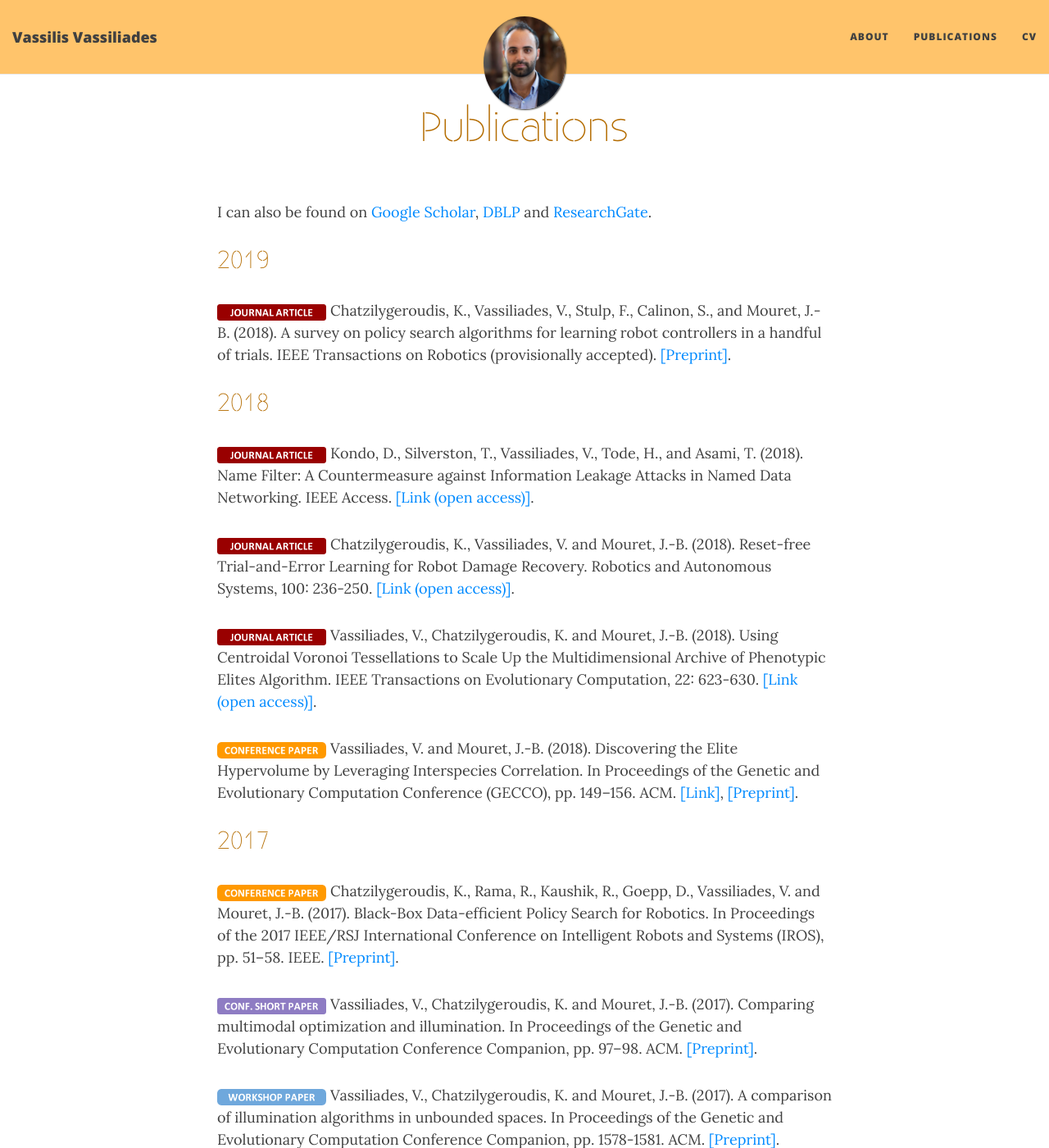
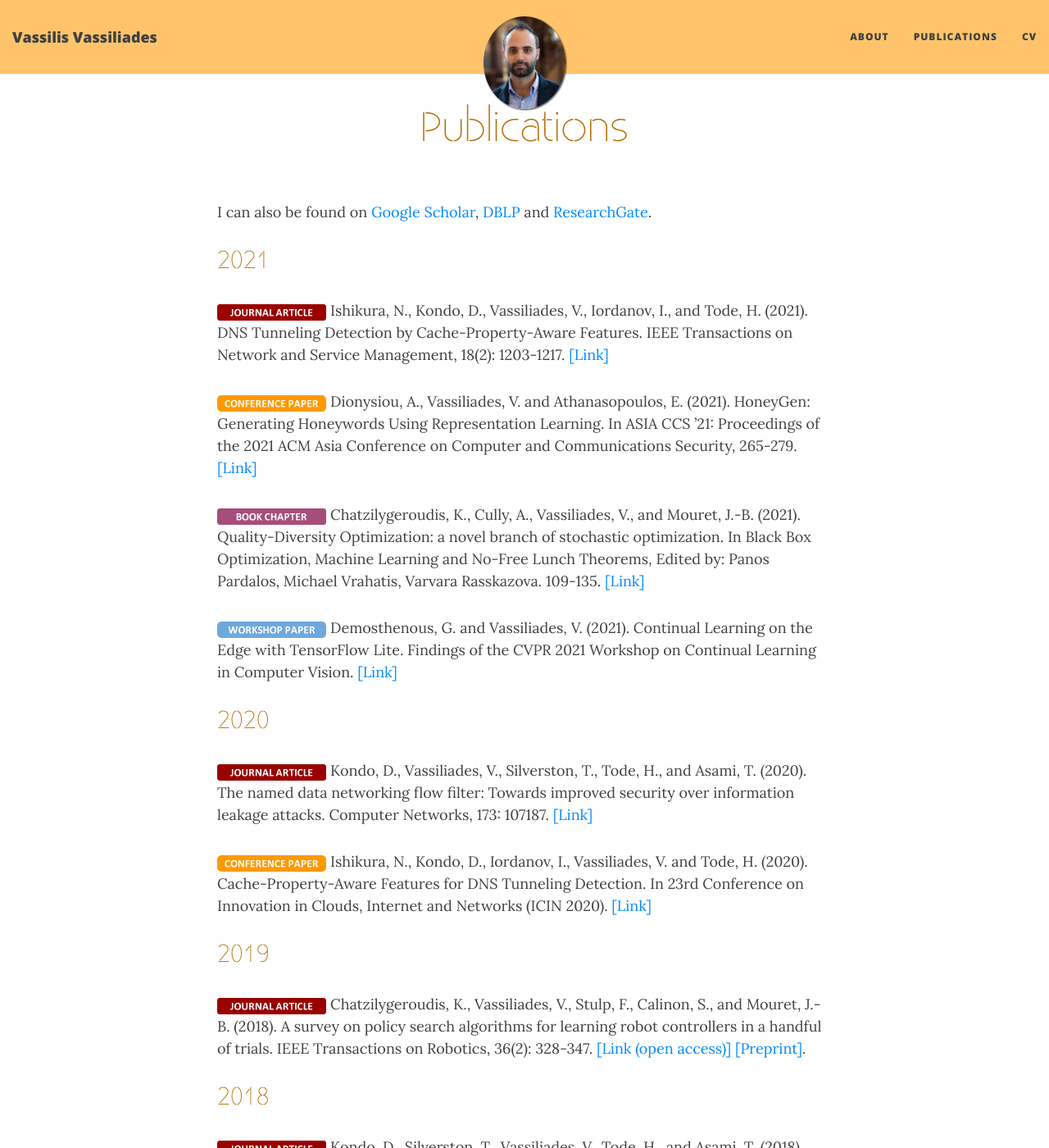
Before and after one commit to vassilisvas/vassilisvas.github.io, a Jekyll site: the page built from publications.md, in a window 1280 px wide and 1400 px high. Shown: the whole window at 82% size. Built offline with Jekyll 4.4.1, drawn with Linux system fonts in a browser that asks for light colours; nearby versions of some CDN libraries.

Commit message:
add publications

```diff
--- a/publications.md
+++ b/publications.md
@@ -5,10 +5,34 @@ title: Publications
 
 I can also be found on [Google Scholar](https://scholar.google.com/citations?user=_Hzp2B0AAAAJ&hl=en), [DBLP](https://dblp.org/pers/hd/v/Vassiliades:Vassilis) and [ResearchGate](https://www.researchgate.net/profile/Vassilis_Vassiliades).
 
+## 2021
+
+<img src="../img/journal-article.png" height="20px">
+Ishikura, N., Kondo, D., Vassiliades, V., Iordanov, I., and Tode, H. (2021). DNS Tunneling Detection by Cache-Property-Aware Features. IEEE Transactions on Network and Service Management, 18(2): 1203-1217. [[Link]](https://ieeexplore.ieee.org/abstract/document/9426926/)
+
+<img src="../img/conference-paper.png" height="20px">
+Dionysiou, A., Vassiliades, V. and Athanasopoulos, E. (2021). HoneyGen: Generating Honeywords Using Representation Learning. In ASIA CCS ’21: Proceedings of the 2021 ACM Asia Conference on Computer and Communications Security, 265-279. [[Link]](https://doi.org/10.1145/3433210.3453092)
+
+<img src="../img/book-chapter.png" height="20px">
+Chatzilygeroudis, K., Cully, A., Vassiliades, V., and Mouret, J.-B. (2021). Quality-Diversity Optimization: a novel branch of stochastic optimization. In Black Box Optimization, Machine Learning and No-Free Lunch Theorems, Edited by: Panos Pardalos, Michael Vrahatis, Varvara Rasskazova. 109-135. [[Link]](http://link.springer.com/chapter/10.1007/978-3-030-66515-9_4)
+
+<img src="../img/workshop-paper.png" height="20px">
+Demosthenous, G. and Vassiliades, V. (2021). Continual Learning on the Edge with TensorFlow Lite. Findings of the CVPR 2021 Workshop on Continual Learning in Computer Vision. [[Link]](https://arxiv.org/abs/2105.01946)
+
+
+## 2020
+
+<img src="../img/journal-article.png" height="20px">
+Kondo, D., Vassiliades, V., Silverston, T., Tode, H., and Asami, T. (2020). The named data networking flow filter: Towards improved security over information leakage attacks. Computer Networks, 173: 107187. [[Link]](https://www.sciencedirect.com/science/article/abs/pii/S1389128619316524)
+
+<img src="../img/conference-paper.png" height="20px">
+Ishikura, N., Kondo, D., Iordanov, I., Vassiliades, V. and Tode, H. (2020). Cache-Property-Aware Features for DNS Tunneling Detection. In 23rd Conference on Innovation in Clouds, Internet and Networks (ICIN 2020). [[Link]](https://ieeexplore.ieee.org/document/9059472)
+
+
 ## 2019
 
 <img src="../img/journal-article.png" height="20px">
-Chatzilygeroudis, K., Vassiliades, V., Stulp, F., Calinon, S., and Mouret, J.-B. (2018). A survey on policy search algorithms for learning robot controllers in a handful of trials. IEEE Transactions on Robotics (provisionally accepted). [[Preprint]](https://arxiv.org/abs/1807.02303).
+Chatzilygeroudis, K., Vassiliades, V., Stulp, F., Calinon, S., and Mouret, J.-B. (2018). A survey on policy search algorithms for learning robot controllers in a handful of trials. IEEE Transactions on Robotics, 36(2): 328-347. [[Link (open access)]](https://ieeexplore.ieee.org/document/8944013) [[Preprint]](https://arxiv.org/abs/1807.02303).
 
 ## 2018
 
```
